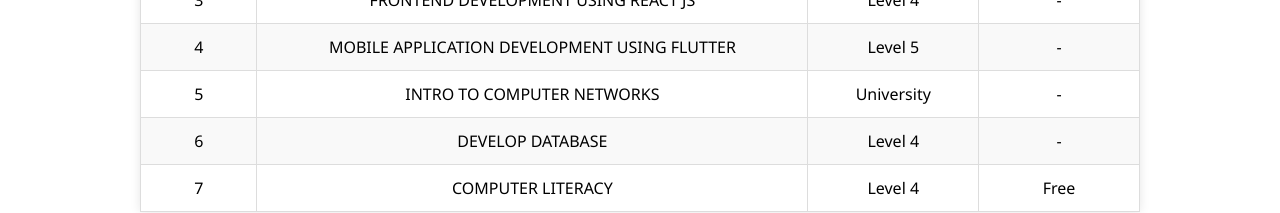
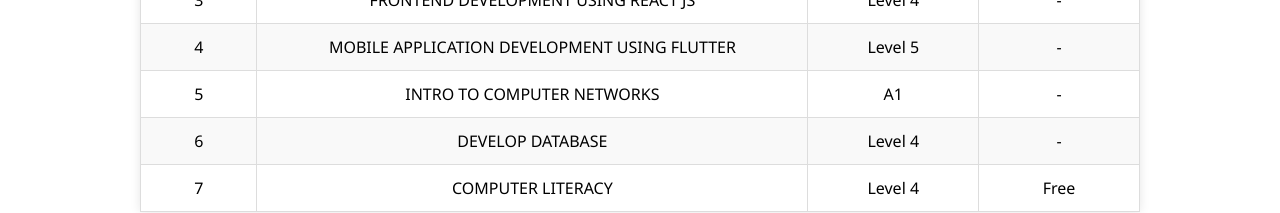
Before and after one commit to Danie5055/naeldsolutions, a React (Create React App) app: page /NotesAndTrainers in a window 1280 px wide. Shown: the part 342-555 px from the top of the page. Built offline with nearby package versions, Linux system fonts and the light colour scheme.

Commit message:
Update NotesAndTrainers.jsx

```diff
--- a/src/components/NotesAndTrainers.jsx
+++ b/src/components/NotesAndTrainers.jsx
@@ -8,7 +8,7 @@
   { id: 2, subject: 'QUALITY ASSURANCE', level: 'Level 3', price: '-' },
   { id: 3, subject: 'FRONTEND DEVELOPMENT USING REACT JS', level: 'Level 4', price: '-' },
   { id: 4, subject: 'MOBILE APPLICATION DEVELOPMENT USING FLUTTER', level: 'Level 5', price: '-' },
-  { id: 5, subject: 'INTRO TO COMPUTER NETWORKS', level: 'University', price: '-' },
+  { id: 5, subject: 'INTRO TO COMPUTER NETWORKS', level: 'A1', price: '-' },
   { id: 6, subject: 'DEVELOP DATABASE ', level: 'Level 4', price: '-' },
   { id: 7, subject: 'COMPUTER LITERACY ', level: 'Level 4', price: 'Free' },
 ];
```
